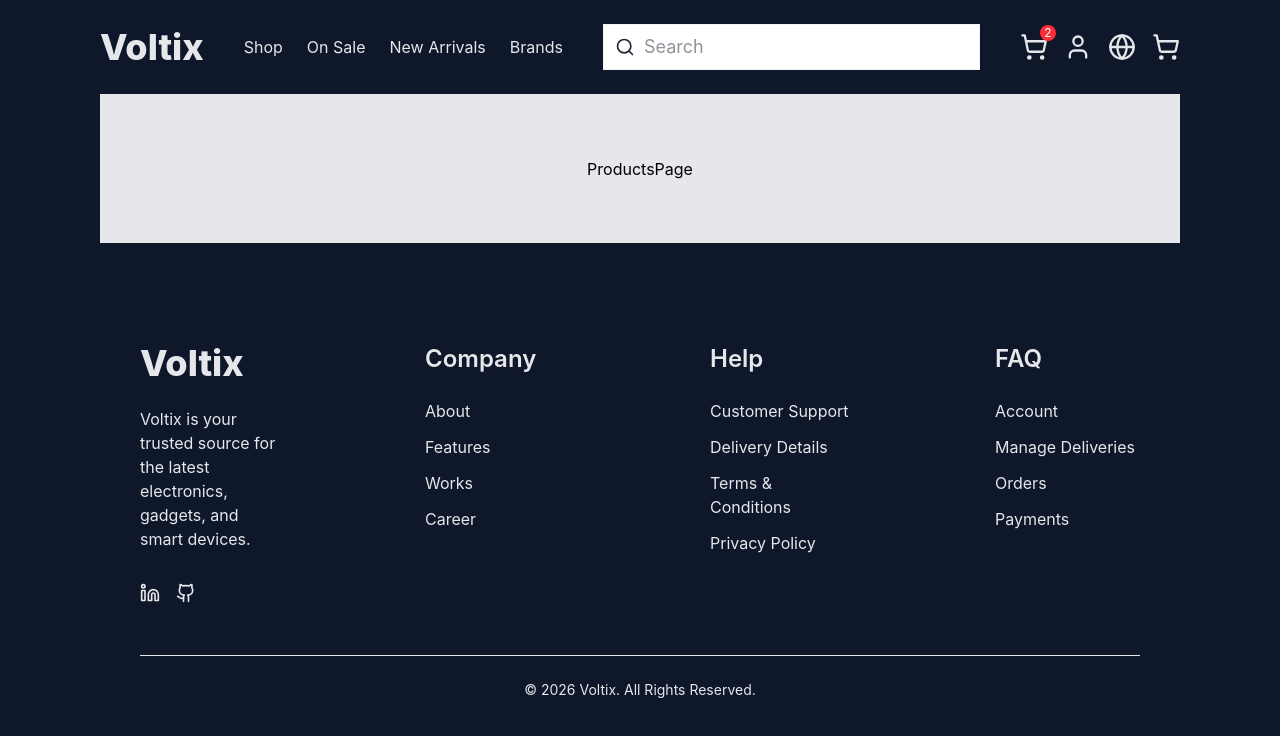
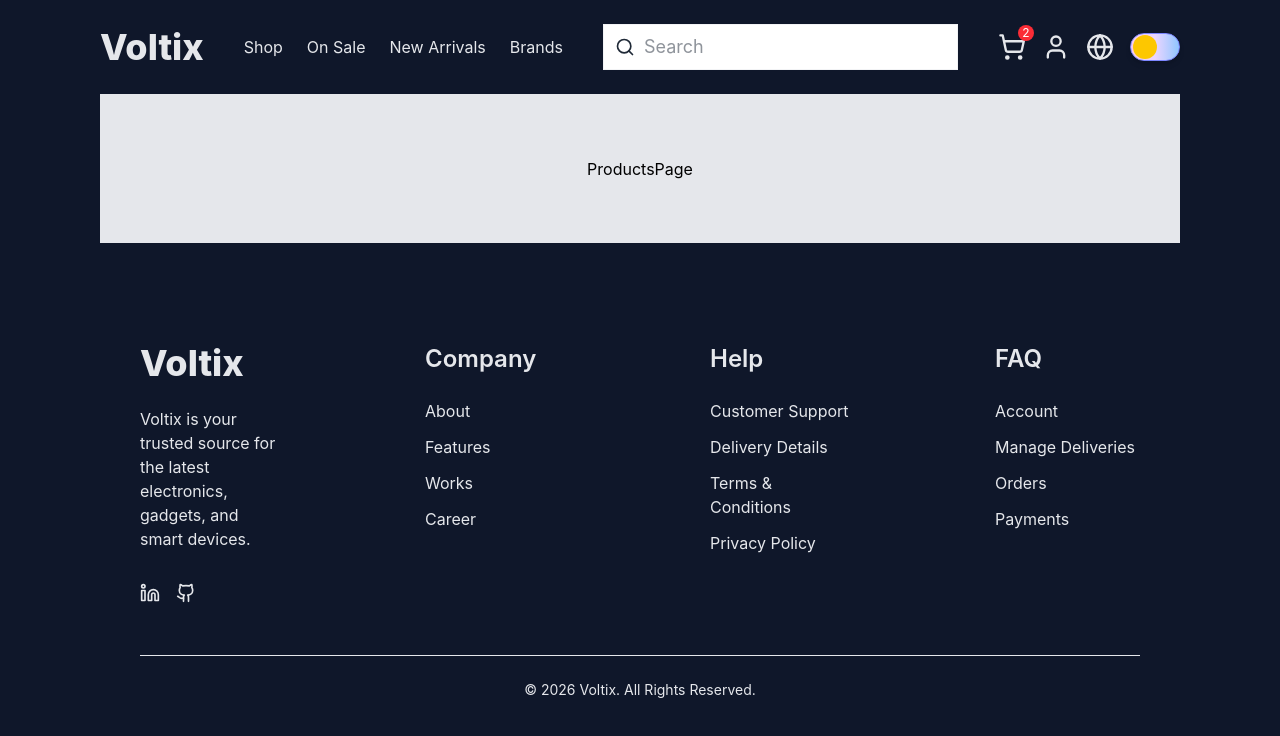
Before and after one commit to LevaniBulatsashvili/Voltix, a React (Vite) app: page /products in a window 1280 px wide. Shown: the top 736 px of the page. Built offline with nearby package versions, Linux system fonts and the light colour scheme.

Commit message:
feat: add toggle btn

```diff
--- /dev/null
+++ b/src/components/button/ToggleBtn.tsx
@@ -0,0 +1,50 @@
+import { useState } from "react";
+
+interface IToggleBtn {
+  onToggle: () => void;
+  className?: string;
+  activeToggleClassName?: string;
+  inactiveToggleClassName?: string;
+  activeThumbClassName?: string;
+  inactiveThumbClassName?: string;
+}
+
+const ToggleBtn = ({
+  onToggle,
+  className = "",
+  activeToggleClassName = "",
+  inactiveToggleClassName = "",
+  activeThumbClassName = "",
+  inactiveThumbClassName = "",
+}: IToggleBtn) => {
+  const [toggled, setToggled] = useState(false);
+
+  const handleClick = () => {
+    setToggled((prev) => !prev);
+    onToggle();
+  };
+
+  return (
+    <button
+      type="button"
+      onClick={handleClick}
+      className={`
+        relative w-12.5 h-7 rounded-full cursor-pointer
+        transition-all duration-400
+        ${className}
+        ${toggled ? activeToggleClassName : inactiveToggleClassName}
+      `}
+    >
+      <div
+        className={`
+          absolute top-1/2 -translate-y-1/2
+          size-6 rounded-full
+          transition-all duration-400
+          ${toggled ? `left-5.75 ${activeThumbClassName}` : `left-0.5 ${inactiveThumbClassName}`}
+        `}
+      />
+    </button>
+  );
+};
+
+export default ToggleBtn;
--- a/src/layouts/Navbar.tsx
+++ b/src/layouts/Navbar.tsx
@@ -7,6 +7,7 @@ import { PAGE } from "../pages/pageConfig";
 import LangSelector from "../components/inputs/LangSelector";
 import { useAppDispatch } from "../hooks/redux";
 import { toggleTheme } from "../store/theme/theme.slice";
+import ToggleBtn from "../components/button/ToggleBtn";
 
 interface NavLinksProps {
   links: { label: string; to: string }[];
@@ -81,9 +82,14 @@ const Navbar = () => {
           onChange={onLangChange}
           languages={languages}
         />
-        <button onClick={toggleMode}>
-          {<ShoppingCart className="size-7 text-primary hover:opacity-50" />}
-        </button>
+        <ToggleBtn
+          onToggle={toggleMode}
+          className="border border-indigo-400 shadow-md"
+          inactiveToggleClassName="bg-gradient-to-r from-pink-200 via-purple-200 to-blue-300 border-gray-400"
+          activeToggleClassName="bg-gradient-to-r from-indigo-800 via-blue-900 to-gray-900 border-gray-700"
+          inactiveThumbClassName="bg-yellow-400"
+          activeThumbClassName="bg-gray-200"
+        />
       </div>
     </header>
   );
```
